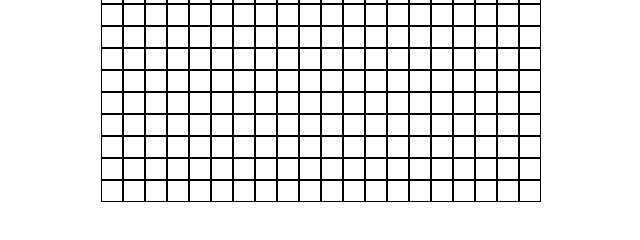
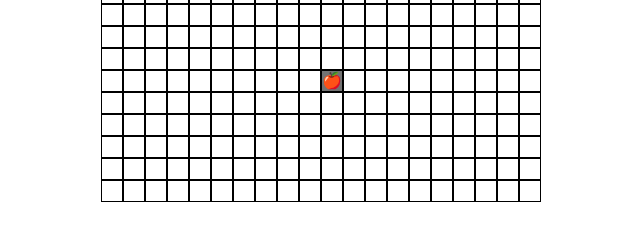
Before and after one commit to pauCM-es/snake-game, a plain HTML site: page index.html in a window 1280 px wide. Shown: the part 456-696 px from the top of the page, 319-959 px from the left. Drawn offline with Linux system fonts and the light colour scheme.

Commit message:
feat: painting apple in random position

```diff
--- a/app.js
+++ b/app.js
@@ -5,6 +5,7 @@ let currentDirection = ["x" , "y"]
 let speed = 500
 let snake = []
 let head = snake[0]
+let appleXY = []
 
 directions = [
   {move: "up", x: 0, y: -1},
@@ -60,7 +61,14 @@ const randomApple = (maxX, maxY) => {
   console.log(positionX )
   console.log(positionY )
   grid[positionY][positionX] = "A"
+
+  //paint apple
+  const apple = gridToElement(positionX, positionY)
+  apple.classList.replace("empty", "apple")
+  apple.textContent = "🍎"
+  appleXY = [positionX, positionY]
 }
+
 
 
 
--- a/style.scss
+++ b/style.scss
@@ -29,5 +29,5 @@ span{
 }
 
 .apple {
-  background-color: red;
+  background-color: rgb(115, 115, 115);
 }
```
Also changed, not shown: style.css, 1 other file.
